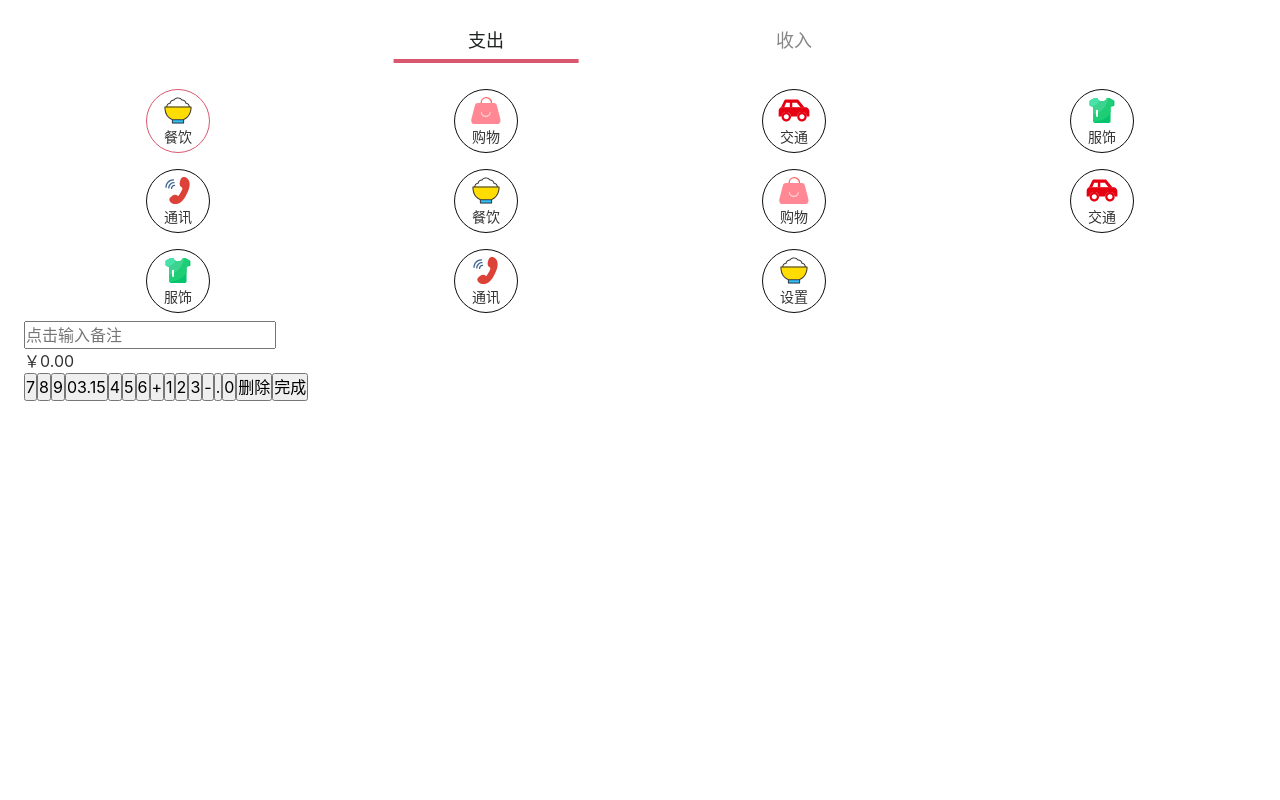
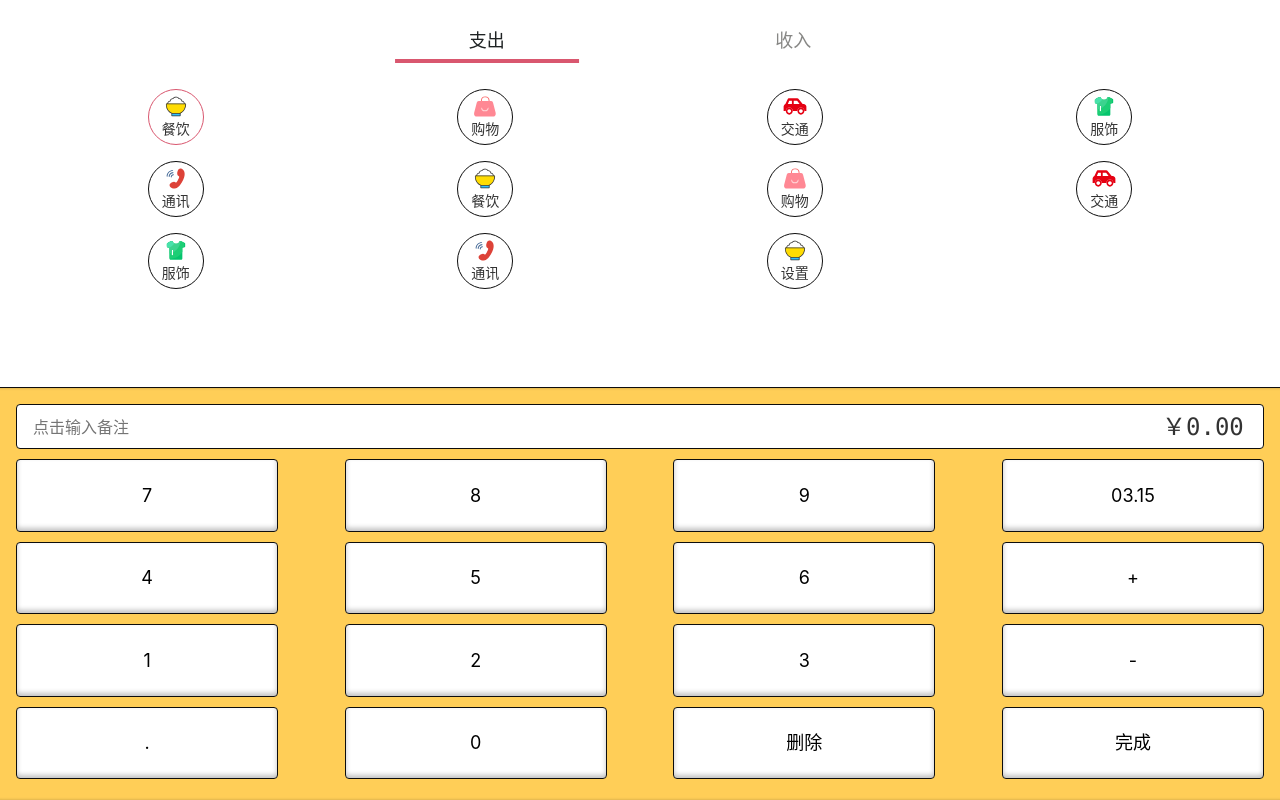
Before and after one commit to haxiedaimala/self-billing, a Vue app: page /#/money in a window 1280 px wide. Built offline with nearby package versions, Linux system fonts and the light colour scheme.

Commit message:
Money.vue css 3

```diff
--- a/src/App.vue
+++ b/src/App.vue
@@ -7,9 +7,9 @@
 @import "~@/assets/styles/reset.scss";
 
 :root {
-  --color: #ffce57;
+  --color-bg: #ffce57;
   --color-selected: #d9576f;
-  --border-color:#0d0d0d;
+  --color-border:#0d0d0d;
 }
 
 #app {
--- a/src/assets/styles/helper.scss
+++ b/src/assets/styles/helper.scss
@@ -3,5 +3,12 @@ $font-kai: Baskerville, Georgia, "Liberation Serif", "Kaiti SC", STKaiti, "AR PL
 $font-song: Georgia, "Nimbus Roman No9 L", "Songti SC", "Noto Serif CJK SC", "Source Han Serif SC", "Source Han Serif CN", STSong, "AR PL New Sung", "AR PL SungtiL GB", NSimSun, SimSun, "TW\-Sung", "WenQuanYi Bitmap Song", "AR PL UMing CN", "AR PL UMing HK", "AR PL UMing TW", "AR PL UMing TW MBE", PMingLiU, MingLiU, serif;
 $font-fang-song: Baskerville, "Times New Roman", "Liberation Serif", STFangsong, FangSong, FangSong_GB2312, "CWTEX\-F", serif;
 
+$color-shadow: rgba(0, 0, 0, .25);
+%outerShadow {
+  box-shadow: 0 0 3px $color-shadow;
+}
 
-$color-highlight: red;
+%innerShadow {
+  box-shadow: inset 0px -3px 3px -3px $color-shadow,
+  inset 0px 3px 3px -3px $color-shadow;
+}
--- a/src/views/Money.vue
+++ b/src/views/Money.vue
@@ -104,10 +104,15 @@ import Icon from '@/components/Icon.vue';
 </template>
 
 <style lang="scss" scoped>
+@import "~@/assets/styles/helper.scss";
+
 .wrapper {
-  padding: 0 1.5em;
+  height: 100vh;
+  display: flex;
+  flex-direction: column;
 
   .type {
+    padding: 0 1.5em;
     display: flex;
     flex-direction: row;
     align-items: center;
@@ -142,14 +147,14 @@ import Icon from '@/components/Icon.vue';
   }
 
   .category {
-    display: flex;
-    flex-direction: row;
-    flex-wrap: wrap;
+    height: 290px;
+    padding: 0 1.5em;
     font-size: 14px;
+    overflow: auto;
 
     li {
       width: 25%;
-      display: flex;
+      display: inline-flex;
       justify-content: center;
       align-items: center;
       padding: 8px;
@@ -159,11 +164,12 @@ import Icon from '@/components/Icon.vue';
         justify-content: center;
         align-items: center;
         flex-direction: column;
-        width: 64px;
-        height: 64px;
-        border: 1px solid var(--border-color);
+        width: 56px;
+        height: 56px;
+        border: 1px solid var(--color-border);
         border-radius: 50%;
         padding: 5px;
+        cursor: pointer;
 
         &.selected {
           border-color: var(--color-selected);
@@ -176,6 +182,67 @@ import Icon from '@/components/Icon.vue';
       }
     }
   }
+
+  .panel {
+    @extend %innerShadow;
+    flex: 1;
+    display: flex;
+    flex-direction: column;
+    padding: 1em;
+    margin-top: 1em;
+    background-color: var(--color-bg);
+    border-top: 1px solid var(--color-border);
+
+    .panel-info {
+      background-color: #fff;
+      display: flex;
+      align-items: center;
+      border-radius: 4px;
+      border: 1px solid var(--color-border);
+
+      .notes {
+        display: flex;
+        flex: 1;
+        align-items: center;
+        padding: 0.6em 1em;
+        border: none;
+        overflow: hidden;
+        white-space: nowrap;
+        text-overflow: ellipsis;
+        background-color: transparent;
+      }
+
+      .output {
+        padding-right: 0.8em;
+        font-size: 24px;
+        font-family: Consolas, monospace;
+      }
+    }
+
+    .numberPad {
+      display: flex;
+      justify-content: space-between;
+      flex-direction: row;
+      flex-wrap: wrap;
+      flex: 1;
+      margin-top: 5px;
+
+      button {
+        display: flex;
+        justify-content: center;
+        align-items: center;
+        padding: 0.2em;
+        font-size: 18px;
+        margin: 5px 0;
+        width: 21%;
+        border: 1px solid var(--color-border);
+        border-radius: 4px;
+        background-color: #fff;
+        cursor: pointer;
+        box-shadow: inset 0 -3px 5px rgba(194, 194, 194, 1);
+      }
+    }
+  }
 }
 
 
```
